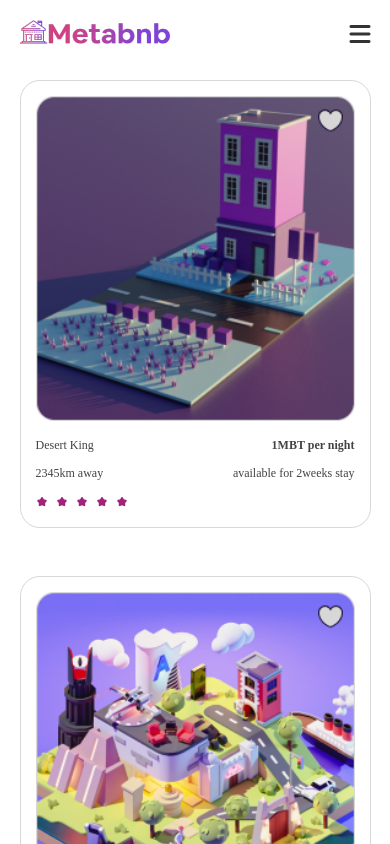
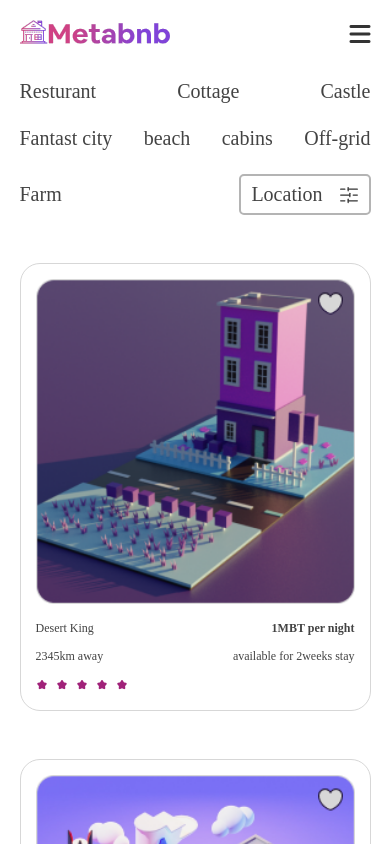
Before and after one commit to rambey-coder/metabnb, a React (Create React App) app: page /place in a window 390 px wide. Shown: the top 844 px of the page. Built offline with nearby package versions, Linux system fonts and the light colour scheme; a web font is replaced by a local one.

Commit message:
fix: fix an issue

```diff
--- a/src/App.css
+++ b/src/App.css
@@ -464,7 +464,7 @@ div:nth-child(3) > div:nth-child(2) {
     display: flex;
     align-items: center;
     justify-content: space-between;
-    margin-top: 10rem;
+    margin-top: 5rem;
     margin-bottom: 2rem;
 }
 
@@ -564,11 +564,12 @@ div:nth-child(3) > div:nth-child(2) {
     }
 
     .place-link {
-        display: none;
+        flex-wrap: wrap;
+        gap: 1.5rem;
     }
 
     .space {
-        margin-top: 5rem;
+        margin-top: 3rem;
     }
 }
 
```
